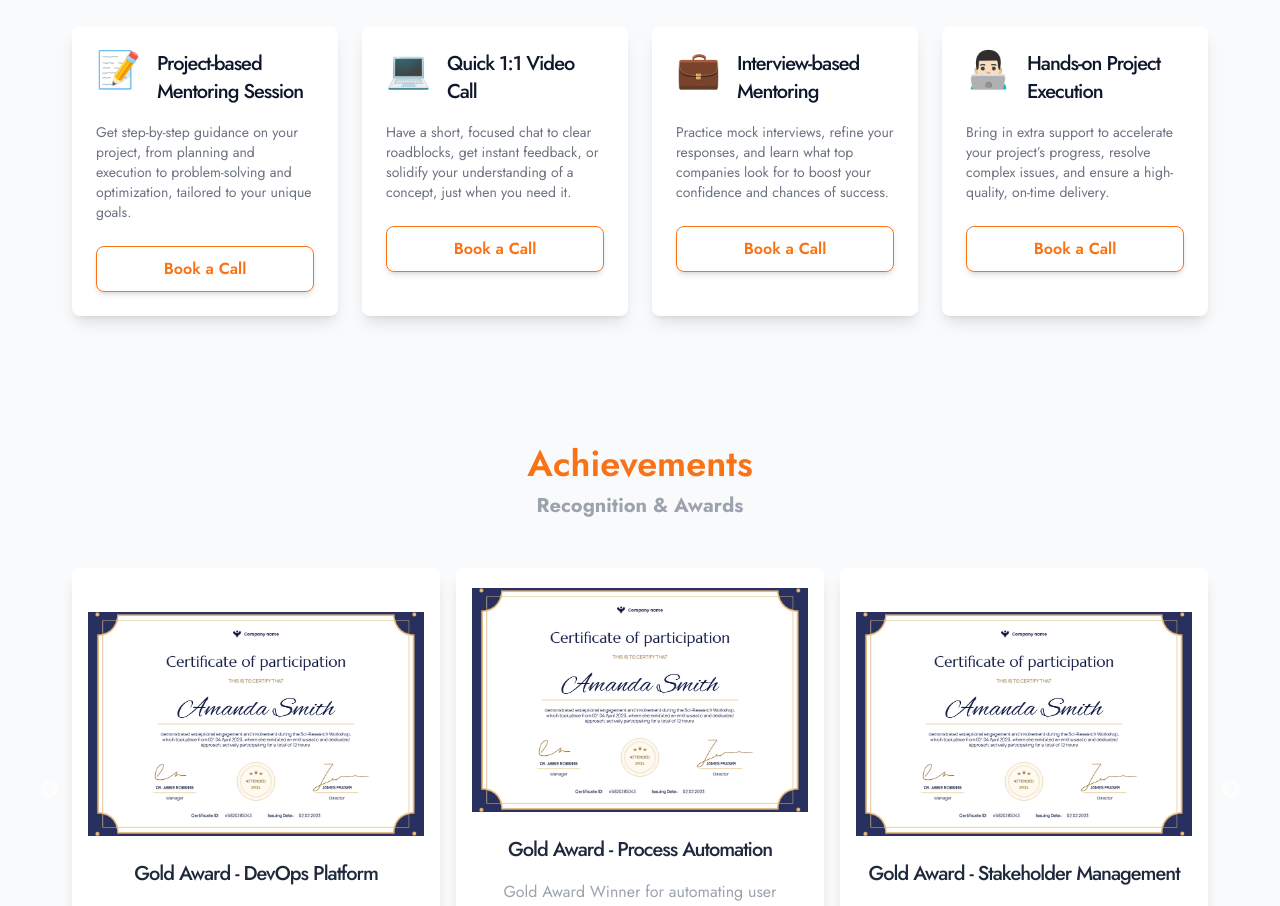
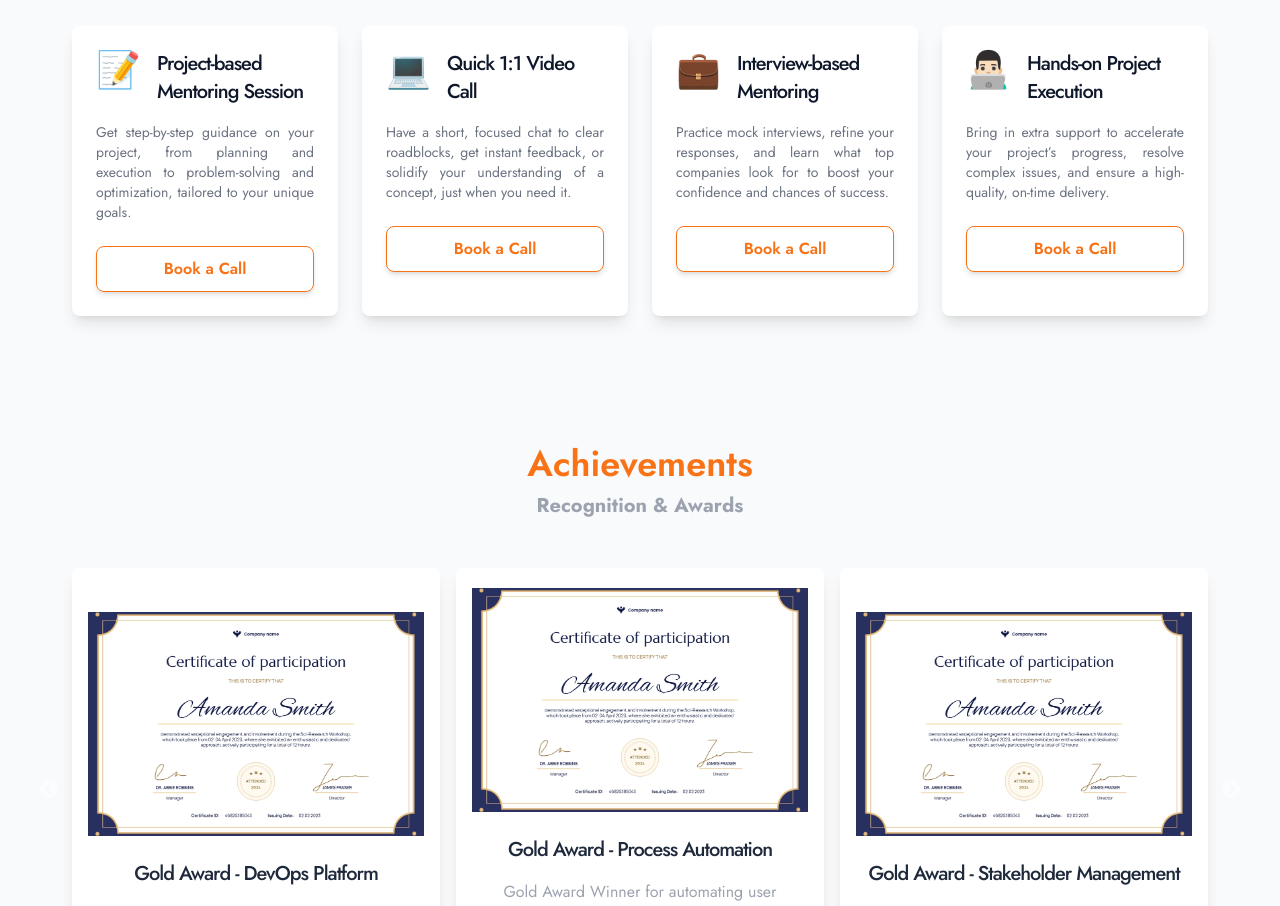
Before and after one commit to prodevssp/portfolio-website, a Next.js app: page / in a window 1280 px wide. Shown: the part 3440-4346 px from the top of the page. Built offline with nearby package versions, Linux system fonts and the light colour scheme; no server answers.

Commit message:
feat: update ServicesSection to justify text for better readability

```diff
--- a/src/components/ServicesSection.jsx
+++ b/src/components/ServicesSection.jsx
@@ -68,7 +68,7 @@ const ServicesSection = () => {
                   )}
                 </div>
               </div>
-              <p className="text-gray-500 dark:text-slate-200 mt-4 text-sm">
+              <p className="text-gray-500 dark:text-slate-200 mt-4 text-sm text-justify">
                 {service.description}
               </p>
               {user ? (
```
